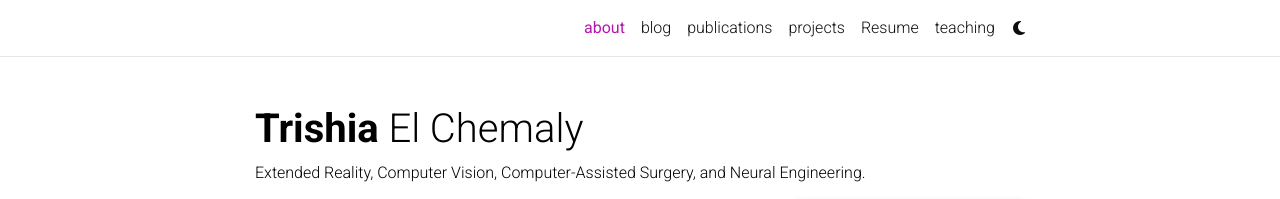
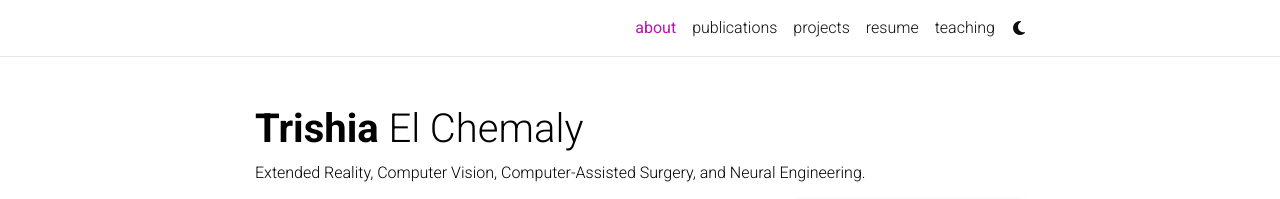
Before and after one commit to tchemaly/tchemaly.github.io, a Jekyll site: the page built from _pages/about.md, in a window 1280 px wide. Shown: the top 199 px of the page. Built offline with Jekyll 4.4.1, drawn with Linux system fonts in a browser that asks for light colours; full-size pictures stand in for the smaller copies a plugin makes; comment, search, counter and statistics services are not loaded; a style sheet for code colours, icons or effects is not loaded.

Commit message:
removed blog from navigation bar

```diff
--- a/_config.yml
+++ b/_config.yml
@@ -121,7 +121,7 @@ bing_site_verification:  # out your bing-site-verification ID (Bing Webmaster)
 # -----------------------------------------------------------------------------
 
 blog_name: al-folio # blog_name will be displayed in your blog page
-blog_nav_title: blog # your blog must have a title for it to be displayed in the nav bar
+blog_nav_title: # your blog must have a title for it to be displayed in the nav bar
 blog_description: a simple whitespace theme for academics
 permalink: /blog/:year/:title/
 
```
Also changed, not shown: _pages/cv.md (+1 -1 lines).
